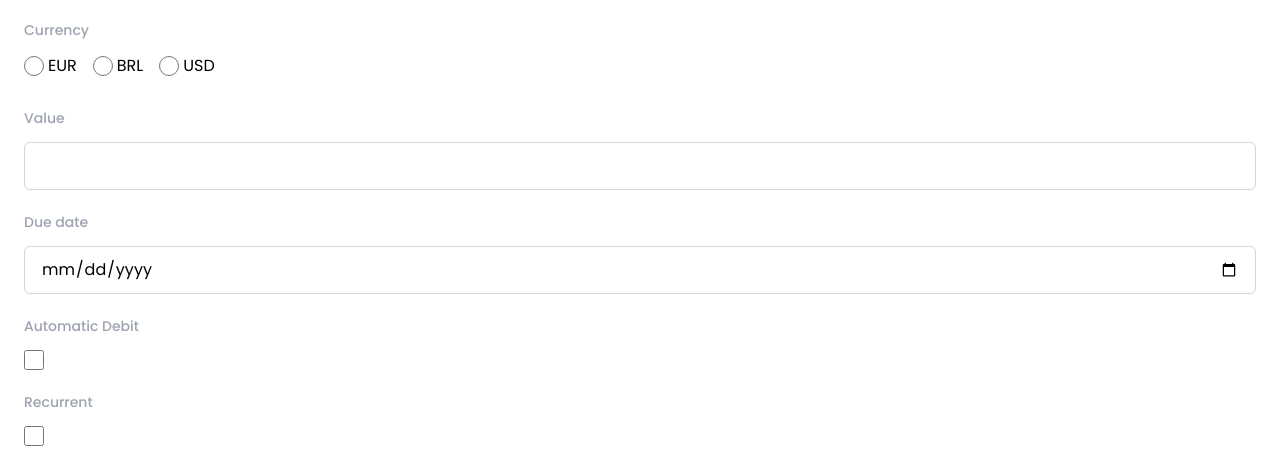
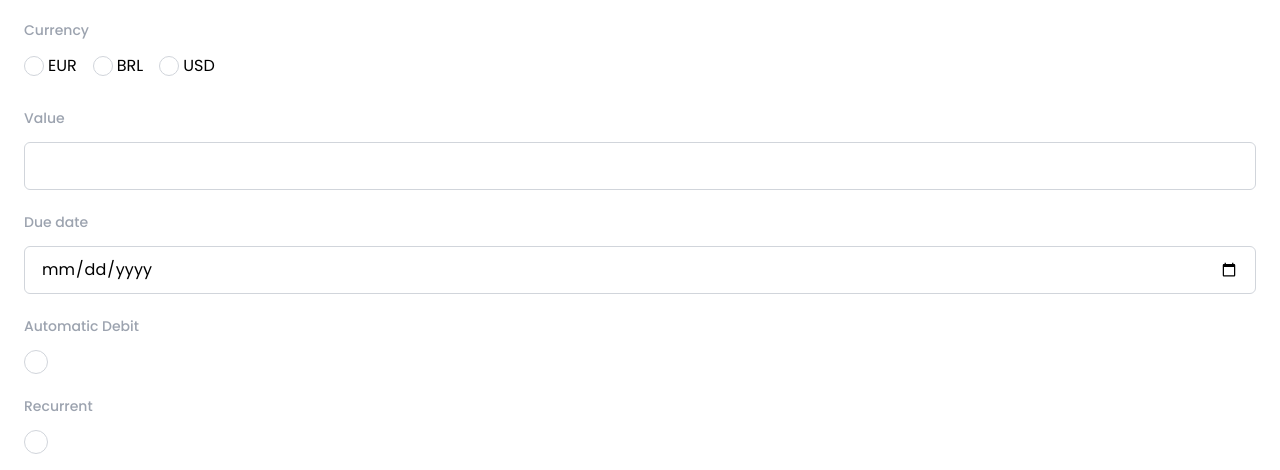
Before and after one commit to kelitasukita/myBills-next-frontend, a Next.js app: page /edit-invoice in a window 1280 px wide. Shown: the part 326-796 px from the top of the page. Built offline with nearby package versions, Linux system fonts and the light colour scheme.

Commit message:
Apply styles to the radio/checkbox input

```diff
--- a/src/app/edit-invoice/page.tsx
+++ b/src/app/edit-invoice/page.tsx
@@ -22,11 +22,11 @@ export default function EditInvoice() {
 
             <label className="body-variant text-gray-400 mb-4  ">Currency</label>
             <div className="flex justify-start items-center mb-8">
-              <input className="border border-gray-300 h-5 w-5 mr-1 rounded-md " type="radio" name="currency" />
+              <input className="appearance-none rounded-full checked:bg-violet-600 border border-gray-300 h-5 w-5 mr-1 " type="radio" name="currency" />
               <label>EUR</label>
-              <input className="border border-gray-300 h-5 w-5 mr-1 ml-4 rounded-md " type="radio" name="currency" />
+              <input className="appearance-none rounded-full checked:bg-violet-600 border border-gray-300 h-5 w-5 mr-1 ml-4" type="radio" name="currency" />
               <label>BRL</label>
-              <input className="border border-gray-300 h-5 w-5 mr-1 ml-4 rounded-md " type="radio" name="currency" />
+              <input className="appearance-none rounded-full checked:bg-violet-600 border border-gray-300 h-5 w-5 mr-1 ml-4" type="radio" name="currency" />
               <label>USD</label>
             </div>
 
@@ -37,10 +37,10 @@ export default function EditInvoice() {
             <input className="border border-gray-300 h-12 rounded-md p-4 mb-6" type="date" />
 
             <label className="body-variant text-gray-400 mb-4  ">Automatic Debit</label>
-            <input className="border border-gray-300 h-5 w-5 mb-6" type="checkbox" />
+            <input className="appearance-none rounded-full checked:bg-violet-600 border border-gray-300 h-6 w-6 mb-6" type="checkbox" />
 
             <label className="body-variant text-gray-400 mb-4  ">Recurrent</label>
-            <input className="border border-gray-300 h-5 w-5 mb-6" type="checkbox" />
+            <input className="appearance-none rounded-full checked:bg-violet-600 border border-gray-300 h-6 w-6 mb-6" type="checkbox" />
 
             <label className="body-variant text-gray-400 mb-4  ">Installments</label>
             <input className="border border-gray-300 h-12 rounded-md p-4 mb-6" type="number" />
```
